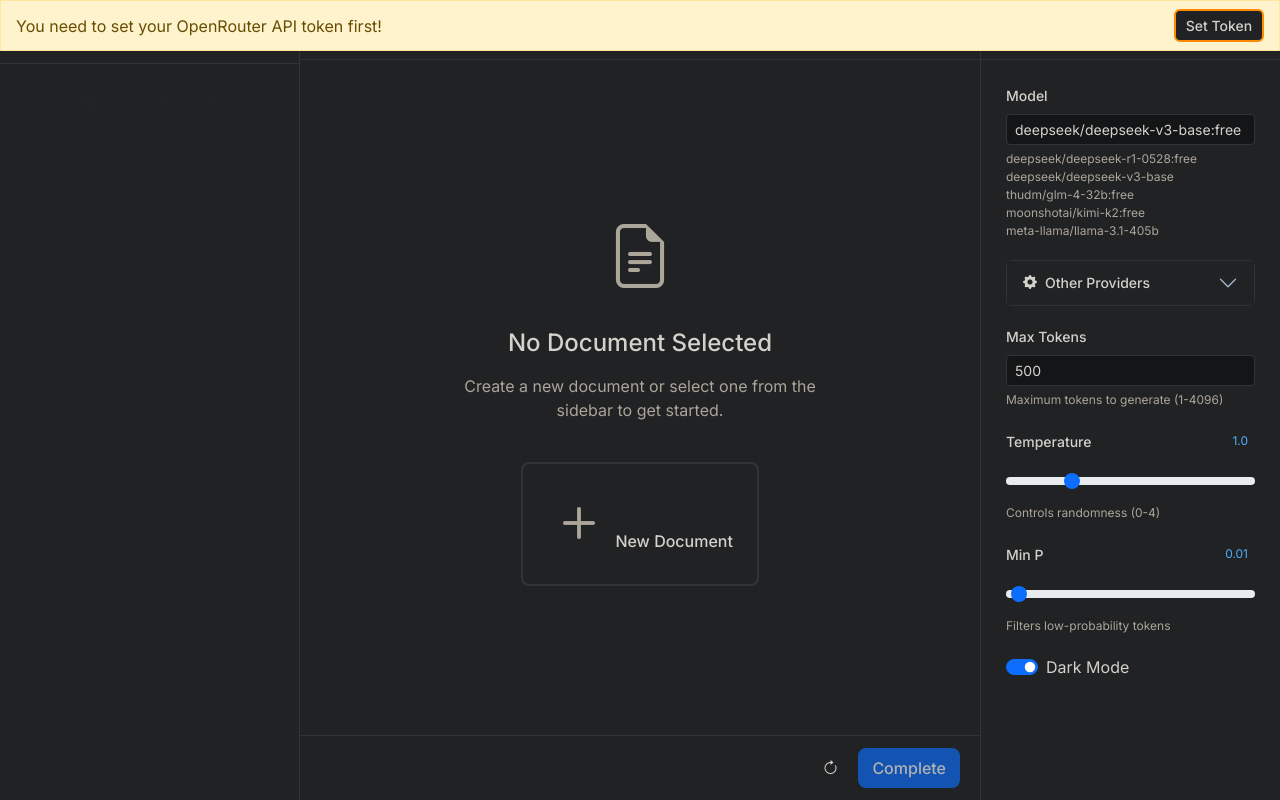
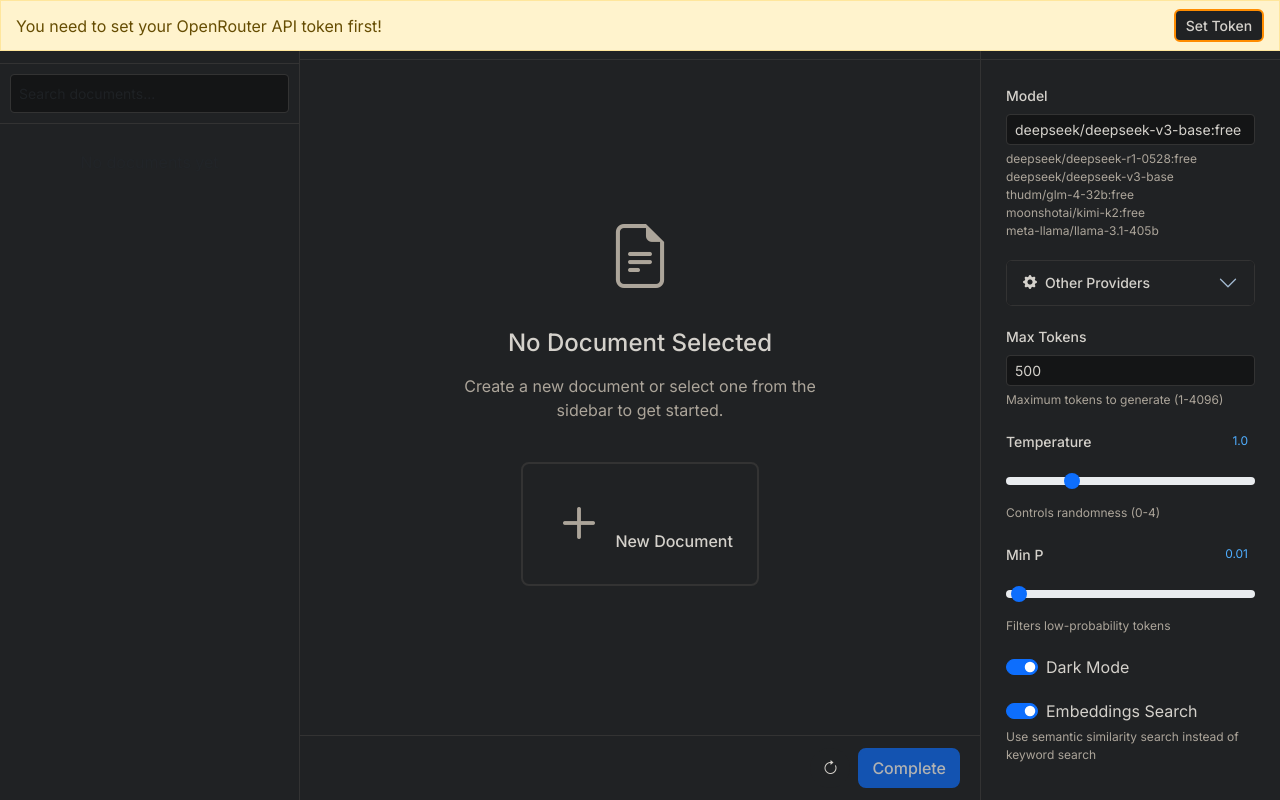
Before and after one commit to lyramakesmusic/text-completion-webui, a Flask app: page / in a window 1280 px wide. Run offline with Flask 3, Linux system fonts and the light colour scheme; data that the repository does not hold is empty; some libraries are stand-ins or nearby versions.

Commit message:
add embedding/keyword search

```diff
--- a/app.py
+++ b/app.py
@@ -7,6 +7,13 @@ import datetime
 import logging
 from threading import Timer
 from threading import Lock
+import numpy as np
+from model2vec import StaticModel
+
+# ============================
+# Embeddings Configuration
+# ============================
+EMBEDDINGS_SIMILARITY_THRESHOLD = 0.1  # Cosine similarity threshold for search results
 
 # Set up logging
 logging.basicConfig(level=logging.INFO,
@@ -61,7 +68,8 @@ DEFAULT_CONFIG = {
     'dark_mode': True,  # Default to dark mode
     'provider': 'openrouter',  # 'openrouter', 'openai', 'chutes'
     'custom_api_key': '',  # Optional custom API key for specific providers
-    'openai_endpoint': 'http://localhost:8080/v1'  # Only for OpenAI-compatible provider
+    'openai_endpoint': 'http://localhost:8080/v1',  # Only for OpenAI-compatible provider
+    'embeddings_search': True  # Use embeddings search by default
 }
 
 # Active generation requests
@@ -72,6 +80,71 @@ documents_cache = {}
 write_timer = None
 write_lock = Lock()
 WRITE_DELAY = 1.0  # seconds
+
+# Embeddings model - initialize lazily
+embeddings_model = None
+
+def get_embeddings_model():
+    """Get or initialize the embeddings model"""
+    global embeddings_model
+    if embeddings_model is None:
+        try:
+            logger.info("Loading embeddings model...")
+            embeddings_model = StaticModel.from_pretrained("minishlab/potion-base-8M")
+            logger.info("Embeddings model loaded successfully")
+        except Exception as e:
+            logger.error(f"Error loading embeddings model: {e}")
+            embeddings_model = None
+    return embeddings_model
+
+def calculate_text_embedding(text):
+    """Calculate embedding for a text string"""
+    if not text or not text.strip():
+        logger.debug("Empty text provided for embedding")
+        return None
+
+    model = get_embeddings_model()
+    if model is None:
+        logger.error("Embeddings model is None")
+        return None
+
+    try:
+        # Clean the text - remove extra whitespace and limit length
+        clean_text = ' '.join(text.strip().split())
+        if len(clean_text) > 5000:  # Limit text length for embeddings
+            clean_text = clean_text[:5000]
+
+        logger.debug(f"Calculating embedding for text: {clean_text[:50]}...")
+        embeddings = model.encode([clean_text])
+        result = embeddings[0].tolist()  # Convert numpy array to list for JSON storage
+        logger.debug(f"Embedding calculated successfully, length: {len(result)}")
+        return result
+    except Exception as e:
+        logger.error(f"Error calculating embedding: {e}")
+        return None
+
+def cosine_similarity(vec1, vec2):
+    """Calculate cosine similarity between two vectors"""
+    if not vec1 or not vec2:
+        return 0.0
+
+    try:
+        # Convert to numpy arrays
+        a = np.array(vec1)
+        b = np.array(vec2)
+
+        # Calculate cosine similarity
+        dot_product = np.dot(a, b)
+        norm_a = np.linalg.norm(a)
+        norm_b = np.linalg.norm(b)
+
+        if norm_a == 0 or norm_b == 0:
+            return 0.0
+
+        return dot_product / (norm_a * norm_b)
+    except Exception as e:
+        logger.error(f"Error calculating cosine similarity: {e}")
+        return 0.0
 
 # Ensure directories exist
 try:
@@ -245,12 +318,17 @@ def create_new_document(name="Untitled"):
     doc_id = str(uuid.uuid4())
     now = datetime.datetime.now().isoformat()
 
+    # Calculate embeddings for the document name
+    name_embedding = calculate_text_embedding(name)
+
     document = {
         'id': doc_id,
         'name': name,
         'created_at': now,
         'updated_at': now,
-        'content': ''
+        'content': '',
+        'content_embedding': None,  # No content yet
+        'name_embedding': name_embedding
     }
 
     if save_document(doc_id, document):
@@ -270,6 +348,8 @@ def update_document_metadata(doc_id, name=None):
 
     if name:
         document['name'] = name
+        # Recalculate name embedding
+        document['name_embedding'] = calculate_text_embedding(name)
     document['updated_at'] = datetime.datetime.now().isoformat()
 
     if save_document(doc_id, document):
@@ -285,21 +365,62 @@ def update_document_content(doc_id, content):
     document['content'] = content
     document['updated_at'] = datetime.datetime.now().isoformat()
 
+    # Recalculate content embedding
+    document['content_embedding'] = calculate_text_embedding(content)
+
     if save_document(doc_id, document):
         return True, document
     return False, None
+
+def get_document_metadata(doc_id):
+    """Get document metadata without loading full content"""
+    # Check cache first
+    if doc_id in documents_cache:
+        doc = documents_cache[doc_id]
+        return {
+            'id': doc_id,
+            'name': doc.get('name', 'Untitled'),
+            'updated_at': doc.get('updated_at'),
+            'created_at': doc.get('created_at'),
+            'content_embedding': doc.get('content_embedding'),
+            'name_embedding': doc.get('name_embedding'),
+            'content': doc.get('content', '')  # Include for keyword search
+        }
+
+    # Load from disk if not in cache
+    doc_path = get_document_path(doc_id)
+    if not os.path.exists(doc_path):
+        return None
+
+    try:
+        with open(doc_path, 'r') as f:
+            document = json.load(f)
+            # Add to cache
+            documents_cache[doc_id] = document
+            return {
+                'id': doc_id,
+                'name': document.get('name', 'Untitled'),
+                'updated_at': document.get('updated_at'),
+                'created_at': document.get('created_at'),
+                'content_embedding': document.get('content_embedding'),
+                'name_embedding': document.get('name_embedding'),
+                'content': document.get('content', '')
+            }
+    except Exception as e:
+        logger.error(f"Error loading document metadata {doc_id}: {e}")
+        return None
 
 def get_all_documents():
     """Get list of all documents with metadata"""
     documents = []
     for doc_id in config['documents']:
-        doc = load_document(doc_id)
-        if doc:
+        doc_meta = get_document_metadata(doc_id)
+        if doc_meta:
             documents.append({
                 'id': doc_id,
-                'name': doc.get('name', 'Untitled'),
-                'updated_at': doc.get('updated_at'),
-                'created_at': doc.get('created_at')
+                'name': doc_meta['name'],
+                'updated_at': doc_meta['updated_at'],
+                'created_at': doc_meta['created_at']
             })
     return sorted(documents, key=lambda x: x['updated_at'], reverse=True)
 
@@ -886,6 +1007,7 @@ def settings():
         config['provider'] = request.form.get('provider', config.get('provider', 'openrouter'))
         config['custom_api_key'] = request.form.get('custom_api_key', config.get('custom_api_key', ''))
         config['openai_endpoint'] = request.form.get('openai_endpoint', config.get('openai_endpoint', 'http://localhost:8080/v1'))
+        config['embeddings_search'] = request.form.get('embeddings_search') == 'on'
         save_config(config)
         return jsonify({'success': True})
 
@@ -900,6 +1022,101 @@ def get_documents():
         'documents': documents,
         'current_document': config['current_document']
     })
+
+@app.route('/documents/search', methods=['GET'])
+def search_documents():
+    """Search documents by keyword or embeddings similarity"""
+    query = request.args.get('q', '').strip()
+    use_embeddings = config.get('embeddings_search', True)
+
+    if not query:
+        # Return all documents if no query
+        documents = get_all_documents()
+        return jsonify({
+            'success': True,
+            'documents': documents,
+            'query': query,
+            'search_type': 'none'
+        })
+
+    matching_documents = []
+
+    if use_embeddings:
+        # Embeddings search only
+        query_embedding = calculate_text_embedding(query)
+        logger.info(f"Query embedding calculated: {query_embedding is not None}")
+
+        for doc_id in config['documents']:
+            doc_meta = get_document_metadata(doc_id)
+            if doc_meta:
+                similarity_score = 0.0
+                if query_embedding:
+                    content_embedding = doc_meta.get('content_embedding')
+                    name_embedding = doc_meta.get('name_embedding')
+
+                    # Check similarity with content
+                    content_similarity = 0.0
+                    if content_embedding:
+                        content_similarity = cosine_similarity(query_embedding, content_embedding)
+
+                    # Check similarity with name
+                    name_similarity = 0.0
+                    if name_embedding:
+                        name_similarity = cosine_similarity(query_embedding, name_embedding)
+
+                    # Use the higher of the two similarities
+                    similarity_score = max(content_similarity, name_similarity)
+
+                    logger.info(f"Doc {doc_meta.get('name', 'Untitled')[:20]}: content_sim={content_similarity:.3f}, name_sim={name_similarity:.3f}, max={similarity_score:.3f}")
+
+                # Include all documents with their similarity scores
+                matching_documents.append({
+                    'id': doc_id,
+                    'name': doc_meta.get('name', 'Untitled'),
+                    'updated_at': doc_meta.get('updated_at'),
+                    'created_at': doc_meta.get('created_at'),
+                    'similarity_score': similarity_score
+                })
+
+        # Sort by similarity score (highest first)
+        matching_documents.sort(key=lambda x: x['similarity_score'], reverse=True)
+        search_type = 'embeddings'
+
+    else:
+        # Keyword search only
+        query_lower = query.lower()
+        for doc_id in config['documents']:
+            doc_meta = get_document_metadata(doc_id)
+            if doc_meta:
+                # Count occurrences in content and name (case-insensitive)
+                content = doc_meta.get('content', '').lower()
+                name = doc_meta.get('name', '').lower()
+
+                content_count = content.count(query_lower)
+                name_count = name.count(query_lower)
+                total_occurrences = content_count + name_count
+
+                # Include all documents with their occurrence counts
+                matching_documents.append({
+                    'id': doc_id,
+                    'name': doc_meta.get('name', 'Untitled'),
+                    'updated_at': doc_meta.get('updated_at'),
+                    'created_at': doc_meta.get('created_at'),
+                    'occurrence_count': total_occurrences
+                })
+
+        # Sort by occurrence count (highest first), then by updated_at
+        matching_documents.sort(key=lambda x: (x['occurrence_count'], x['updated_at']), reverse=True)
+        search_type = 'keyword'
+
+    return jsonify({
+        'success': True,
+        'documents': matching_documents,
+        'query': query,
+        'search_type': search_type,
+        'total_matches': len(matching_documents)
+    })
+
 
 @app.route('/documents/new', methods=['POST'])
 def new_document():
@@ -1076,8 +1293,9 @@ def init_documents_cache():
         if os.path.exists(doc_path):
             try:
                 with open(doc_path, 'r') as f:
-                    documents_cache[doc_id] = json.load(f)
-                logger.info(f"Document {doc_id} loaded into cache")
+                    document = json.load(f)
+                    documents_cache[doc_id] = document
+                    logger.info(f"Document {doc_id} loaded into cache")
             except Exception as e:
                 logger.error(f"Error loading document {doc_id} into cache: {e}")
 
--- a/static/js/app.js
+++ b/static/js/app.js
@@ -18,6 +18,7 @@ const domElements = {
     toggleSidebarBtn: document.getElementById('toggle-sidebar'),
     sidebarHandle: document.getElementById('sidebar-handle'),
     documentList: document.getElementById('document-list'),
+    documentSearch: document.getElementById('document-search'),
     editorContainer: document.getElementById('editor-container'),
     emptyState: document.getElementById('empty-state'),
     currentDocumentName: document.getElementById('current-document-name'),
@@ -273,37 +274,181 @@ function loadDocuments() {
         });
 }
 
+// Cache for search results to avoid redundant API calls
+let searchCache = new Map();
+let lastSearchRequest = null;
+
+/**
+ * Search documents by keyword
+ * @param {String} query - Search query
+ */
+function searchDocuments(query) {
+    // Debounce: cancel previous request if still pending
+    if (lastSearchRequest) {
+        lastSearchRequest.abort();
+    }
+
+    const cacheKey = query || 'all';
+
+    // Check cache first for non-empty queries
+    if (query && searchCache.has(cacheKey)) {
+        const cachedData = searchCache.get(cacheKey);
+        renderDocumentList(cachedData.documents, currentDocument ? currentDocument.id : null, {
+            query: cachedData.query,
+            search_type: cachedData.search_type
+        });
+        return;
+    }
+
+    const url = query ? `/documents/search?q=${encodeURIComponent(query)}` : '/documents';
+    const controller = new AbortController();
+    lastSearchRequest = controller;
+
+    fetch(url, { signal: controller.signal })
+        .then(response => {
+            if (!response.ok) {
+                throw new Error('Network response was not ok');
+            }
+            return response.json();
+        })
+        .then(data => {
+            lastSearchRequest = null;
+
+            if (!data.success) {
+                console.error('Error searching documents:', data.error);
+                return;
+            }
+
+            // Cache the results for future use (limit cache size)
+            if (query) {
+                if (searchCache.size >= 10) {
+                    // Remove oldest entry
+                    const firstKey = searchCache.keys().next().value;
+                    searchCache.delete(firstKey);
+                }
+                searchCache.set(cacheKey, data);
+            }
+
+            // Render the filtered document list with search information
+            renderDocumentList(data.documents, currentDocument ? currentDocument.id : null, {
+                query: data.query,
+                search_type: data.search_type
+            });
+
+            // Show "no results" message if search returned empty
+            if (query && data.documents.length === 0) {
+                domElements.documentList.innerHTML = '<li class="p-3 text-center" style="color: var(--text-secondary); opacity: 0.7;">No documents match search query</li>';
+            }
+        })
+        .catch(error => {
+            if (error.name !== 'AbortError') {
+                console.error('Error searching documents:', error);
+            }
+            lastSearchRequest = null;
+        });
+}
+
+// Cache for document elements to avoid full rebuilds
+let documentElementsCache = new Map();
+let lastSearchQuery = '';
+
 /**
  * Render the document list in the sidebar
  * @param {Array} documents - List of document objects
  * @param {String} currentDocId - ID of the current document
- */
-function renderDocumentList(documents, currentDocId) {
-    domElements.documentList.innerHTML = '';
-
+ * @param {Object} searchInfo - Information about the search (query, search_type)
+ */
+function renderDocumentList(documents, currentDocId, searchInfo = null) {
     if (!documents || documents.length === 0) {
         domElements.documentList.innerHTML = '<li class="p-3 text-center text-muted">No documents yet</li>';
+        documentElementsCache.clear();
         return;
     }
 
-    // Sort documents by updated_at (most recent first)
+    // Only sort by updated_at if not searching
+    if (!searchInfo || !searchInfo.query) {
         documents.sort((a, b) => {
             return new Date(b.updated_at) - new Date(a.updated_at);
         });
-
+    }
+
+    // Check if we can do a fast update (same documents, just different order or metrics)
+    const currentQuery = searchInfo?.query || '';
+    const existingElements = Array.from(domElements.documentList.children);
+    const canFastUpdate = existingElements.length === documents.length &&
+                         existingElements.every(el => documents.some(doc => doc.id === el.dataset.id));
+
+    if (canFastUpdate && lastSearchQuery !== '' && currentQuery !== '') {
+        // Fast update: just reorder existing elements and update metrics
+        const fragment = document.createDocumentFragment();
         documents.forEach(doc => {
+            const existingElement = Array.from(existingElements).find(el => el.dataset.id === doc.id);
+            if (existingElement) {
+                // Update the time/metric display
+                const timeSpan = existingElement.querySelector('.document-time');
+                if (timeSpan) {
+                    let timeOrMetric = getTimeOrMetric(doc, searchInfo);
+                    timeSpan.textContent = timeOrMetric;
+                }
+
+                // Update active state
+                existingElement.className = `document-item ${doc.id === currentDocId ? 'active' : ''}`;
+
+                fragment.appendChild(existingElement);
+            }
+        });
+        domElements.documentList.appendChild(fragment);
+    } else {
+        // Full rebuild needed
+        domElements.documentList.innerHTML = '';
+        documentElementsCache.clear();
+
+        documents.forEach(doc => {
+            const li = createDocumentElement(doc, currentDocId, searchInfo);
+            domElements.documentList.appendChild(li);
+            documentElementsCache.set(doc.id, li);
+        });
+
+        // Re-attach event listeners
+        attachDocumentEventListeners();
+    }
+
+    lastSearchQuery = currentQuery;
+}
+
+/**
+ * Get the appropriate time or metric string for a document
+ */
+function getTimeOrMetric(doc, searchInfo) {
+    if (searchInfo && searchInfo.query) {
+        // Show search metric based on search type
+        if (searchInfo.search_type === 'embeddings' && doc.similarity_score !== undefined) {
+            // Round cosine similarity to 2 decimal places
+            return (doc.similarity_score).toFixed(2);
+        } else if (searchInfo.search_type === 'keyword' && doc.occurrence_count !== undefined) {
+            // Show integer number of keyword appearances
+            return doc.occurrence_count.toString();
+        }
+    }
+    // Show regular timestamp
+    const updated = new Date(doc.updated_at);
+    return formatRelativeTime(updated);
+}
+
+/**
+ * Create a document element
+ */
+function createDocumentElement(doc, currentDocId, searchInfo) {
     const li = document.createElement('li');
     li.className = `document-item ${doc.id === currentDocId ? 'active' : ''}`;
     li.dataset.id = doc.id;
 
-        // Format the date
-        const updated = new Date(doc.updated_at);
-        const formattedDate = formatRelativeTime(updated);
+    const timeOrMetric = getTimeOrMetric(doc, searchInfo);
 
     li.innerHTML = `
         <div class="document-name">${doc.name}</div>
         <div class="d-flex align-items-center">
-                <span class="document-time">${formattedDate}</span>
+            <span class="document-time">${timeOrMetric}</span>
             <div class="document-actions dropdown ms-2" data-id="${doc.id}" data-name="${doc.name}">
                 <i class="bi bi-three-dots" data-bs-toggle="dropdown"></i>
                 <ul class="dropdown-menu dropdown-menu-end">
@@ -327,9 +472,13 @@ function renderDocumentList(documents, currentDocId) {
         loadDocument(doc.id);
     });
 
-        domElements.documentList.appendChild(li);
-    });
-
+    return li;
+}
+
+/**
+ * Attach event listeners to document action buttons
+ */
+function attachDocumentEventListeners() {
     // Add event listeners for document actions
     document.querySelectorAll('.document-actions').forEach(menu => {
         menu.addEventListener('click', function(e) {
@@ -738,6 +887,26 @@ document.addEventListener('DOMContentLoaded', function() {
 
     // Load initial documents
     loadDocuments();
+
+    // Set up search functionality - reduced debounce for faster response
+    const debouncedSearch = debounce(function(query) {
+        searchDocuments(query);
+    }, 150);
+
+    if (domElements.documentSearch) {
+        domElements.documentSearch.addEventListener('input', function() {
+            const query = this.value.trim();
+            debouncedSearch(query);
+        });
+
+        // Clear search on Escape key
+        domElements.documentSearch.addEventListener('keydown', function(e) {
+            if (e.key === 'Escape') {
+                this.value = '';
+                searchDocuments('');
+            }
+        });
+    }
 
     // Set up event listeners
     domElements.toggleSidebarBtn.addEventListener('click', function() {
@@ -825,7 +994,7 @@ document.addEventListener('DOMContentLoaded', function() {
         if (provider === 'openrouter') {
             // No model field shown for OpenRouter, so no need to update help text
         } else if (provider === 'openai') {
-            modelHelpText.innerHTML = 'gpt-4<br>gpt-3.5-turbo<br>llama-2-70b-chat<br>(depends on your local server)';
+            modelHelpText.innerHTML = '';
         } else if (provider === 'chutes') {
             modelHelpText.innerHTML = 'deepseek/deepseek-r1-0528:free<br>deepseek/deepseek-v3-base<br>thudm/glm-4-32b:free<br>moonshotai/kimi-k2:free<br>meta-llama/llama-3.1-405b';
         }
@@ -944,7 +1113,8 @@ document.addEventListener('DOMContentLoaded', function() {
                     dark_mode: formData.get('dark_mode') === 'on',
                     provider: formData.get('provider'),
                     custom_api_key: formData.get('custom_api_key'),
-                    openai_endpoint: formData.get('openai_endpoint')
+                    openai_endpoint: formData.get('openai_endpoint'),
+                    embeddings_search: formData.get('embeddings_search') === 'on'
                 });
 
                 // Editor colors now handled by CSS variables automatically
@@ -975,6 +1145,21 @@ document.addEventListener('DOMContentLoaded', function() {
 
             // Auto-save immediately for dark mode toggle
             autoSaveSettings();
+        });
+    }
+
+    // Embeddings search toggle - trigger re-search if search is active
+    const embeddingsSearchToggle = document.getElementById('embeddings_search');
+    if (embeddingsSearchToggle) {
+        embeddingsSearchToggle.addEventListener('change', function() {
+            // Auto-save immediately
+            autoSaveSettings();
+
+            // Re-search if there's an active search query
+            if (domElements.documentSearch && domElements.documentSearch.value.trim()) {
+                const query = domElements.documentSearch.value.trim();
+                searchDocuments(query);
+            }
         });
     }
 
--- a/templates/index.html
+++ b/templates/index.html
@@ -200,6 +200,10 @@
             background-color: rgba(220, 53, 69, 0.5);
             border-color: rgb(220, 53, 69);
             color: white;
+        }
+
+        #document-search {
+            padding: 8px;
         }
 
         /* Base styling - now applies to default dark mode */
@@ -439,6 +443,18 @@
 
         .sidebar.collapsed .sidebar-header,
         .sidebar-right.collapsed .sidebar-header {
+            opacity: 0;
+            pointer-events: none;
+        }
+
+        .sidebar-search {
+            padding: 10px 10px 10px 10px;
+            border-bottom: 1px solid var(--border-color);
+            opacity: 1;
+            transition: opacity 0.1s ease;
+        }
+
+        .sidebar.collapsed .sidebar-search {
             opacity: 0;
             pointer-events: none;
         }
@@ -1039,6 +1055,9 @@
                     <i class="bi bi-plus"></i> New
                 </button>
             </div>
+            <div class="sidebar-search">
+                <input type="text" class="form-control form-control-sm" id="document-search" placeholder="Search documents..." autocomplete="off">
+            </div>
             <div class="sidebar-content">
                 <ul class="document-list" id="document-list">
                     <!-- Documents will be loaded here -->
@@ -1210,6 +1229,14 @@
                         </div>
                     </div>
 
+                    <div class="mb-4">
+                        <div class="form-check form-switch">
+                            <input class="form-check-input" type="checkbox" id="embeddings_search" name="embeddings_search" {% if config.get('embeddings_search', True) %}checked{% endif %}>
+                            <label class="form-check-label" for="embeddings_search">Embeddings Search</label>
+                        </div>
+                        <div class="form-text">Use semantic similarity search instead of keyword search</div>
+                    </div>
+
                 </form>
             </div>
         </div>
```
Lines whose indentation alone changed are shown as unchanged.
